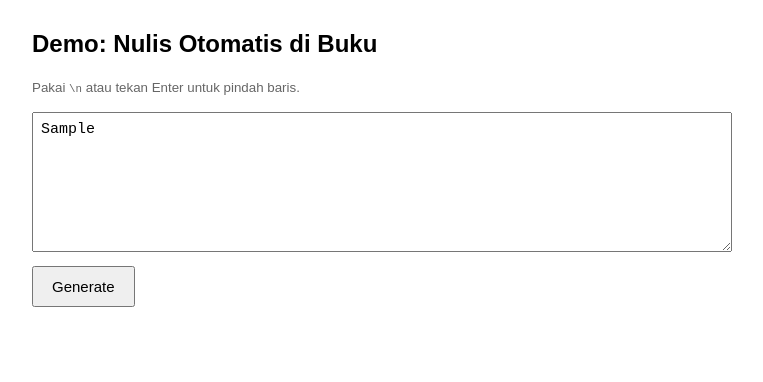
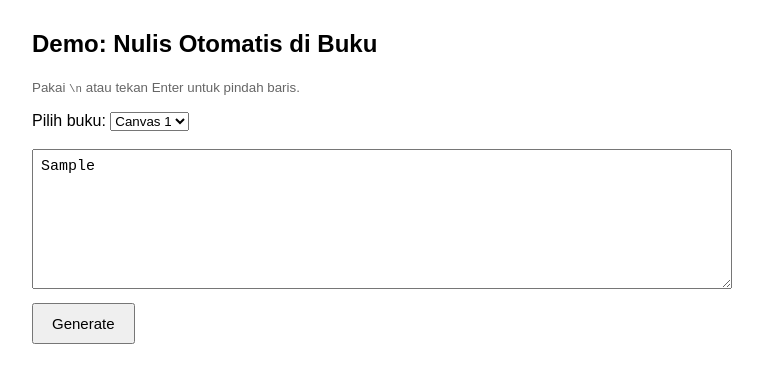
Before and after one commit to rafkasa4800f-lang/lagi, a website: page public/index.html in a window 1280 px wide. Both pictures are taken after typing "Sample" into the empty fields and a click on the button "Generate". Shown: the whole page, without its empty margins (258-1021 px from the left). Drawn offline with Linux system fonts and the light colour scheme; no server answers.

Commit message:
Add files via upload

```diff
--- a/public/index.html
+++ b/public/index.html
@@ -14,6 +14,12 @@
 <body>
   <h2>Demo: Nulis Otomatis di Buku</h2>
   <p><small>Pakai <code>\n</code> atau tekan Enter untuk pindah baris.</small></p>
+  <label for="canvas">Pilih buku:</label>
+  <select id="canvas">
+    <option value="1">Canvas 1</option>
+    <option value="2">Canvas 2</option>
+  </select>
+  <br /><br />
   <textarea id="text" placeholder="Contoh: opik yang foto ini coba lagi nanti&#10;baris kedua&#10;baris ketiga"></textarea>
   <br />
   <button onclick="generate()">Generate</button>
@@ -22,10 +28,11 @@
 <script>
 async function generate() {
   const text = document.getElementById('text').value;
+  const canvas = document.getElementById('canvas').value;
   const res = await fetch('/api/generate', {
     method: 'POST',
     headers: { 'Content-Type': 'application/json' },
-    body: JSON.stringify({ text })
+    body: JSON.stringify({ text, canvas: Number(canvas) })
   });
   if (!res.ok) {
     const err = await res.json();
```
Also changed, not shown: public/book-blank-2.jpg (added).
